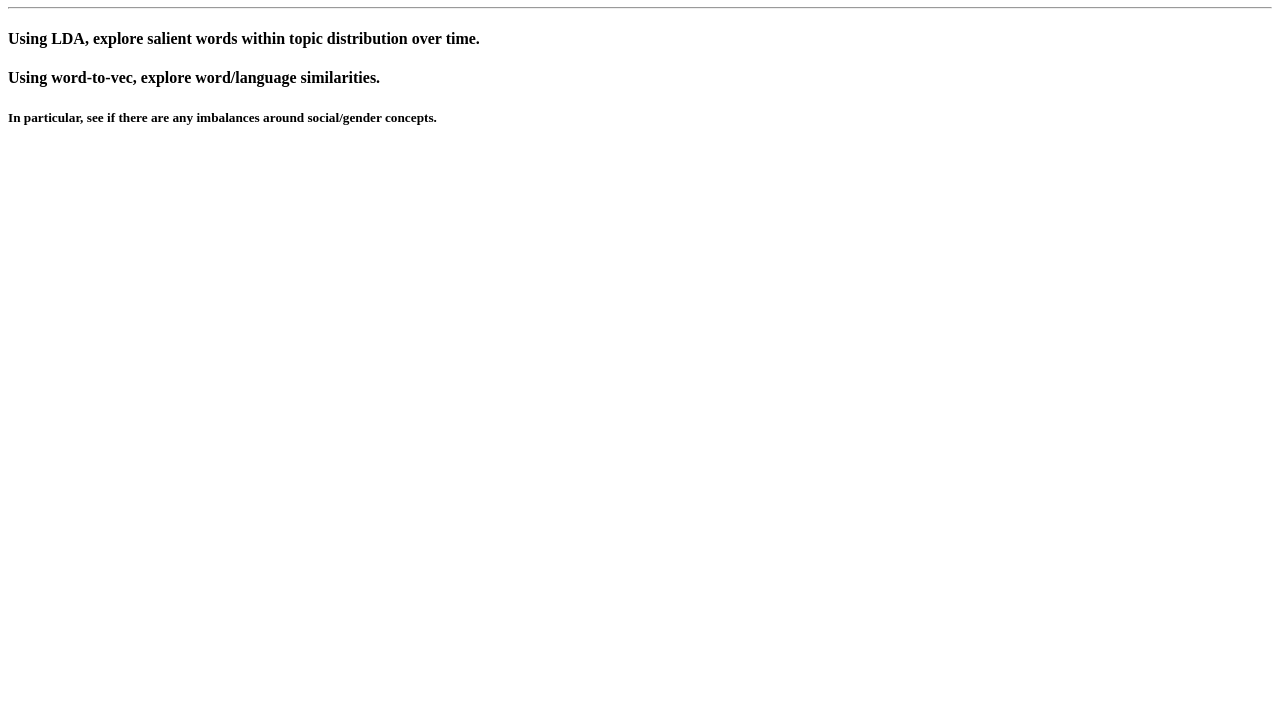
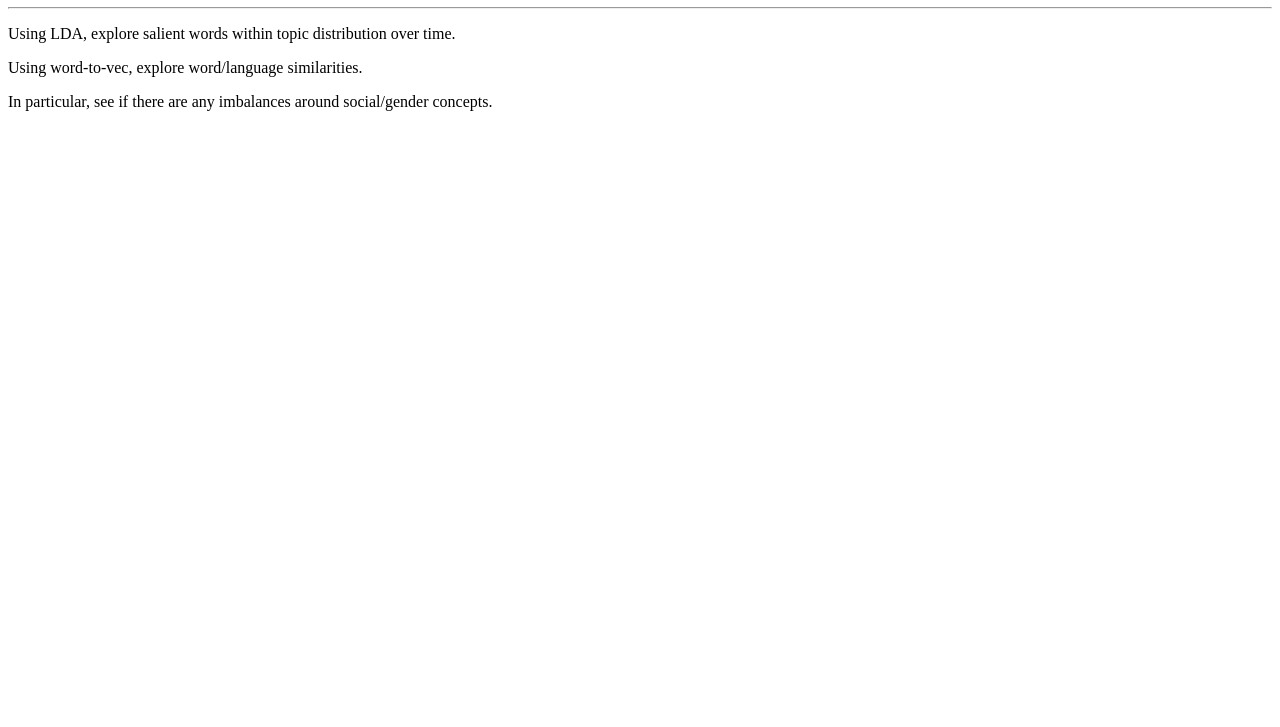
Before and after one commit to nlp-ucsf/nlp-ucsf.github.io, a plain HTML site: page index.html in a window 1280 px wide. Shown: the part 73-800 px from the top of the page. Drawn offline with Linux system fonts and the light colour scheme.

Commit message:
Update index.html

```diff
--- a/index.html
+++ b/index.html
@@ -8,9 +8,9 @@
 
 	<h1>Word usage evolution over time and by document type</h1>
 	<hr>
-	<h4>Using LDA, explore salient words within topic distribution over time.</h4>
-	<h4>Using word-to-vec, explore word/language similarities.</h4>
-	<h5>In particular, see if there are any imbalances around social/gender concepts.</h5>
+	<p>Using LDA, explore salient words within topic distribution over time.</p>
+	<p>Using word-to-vec, explore word/language similarities.</p>
+	<p>In particular, see if there are any imbalances around social/gender concepts.</p>
 
 
 </body>
```
